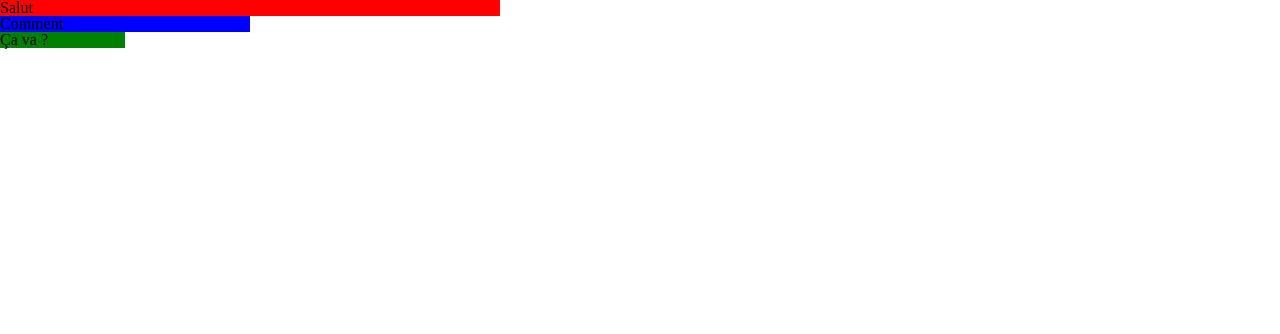
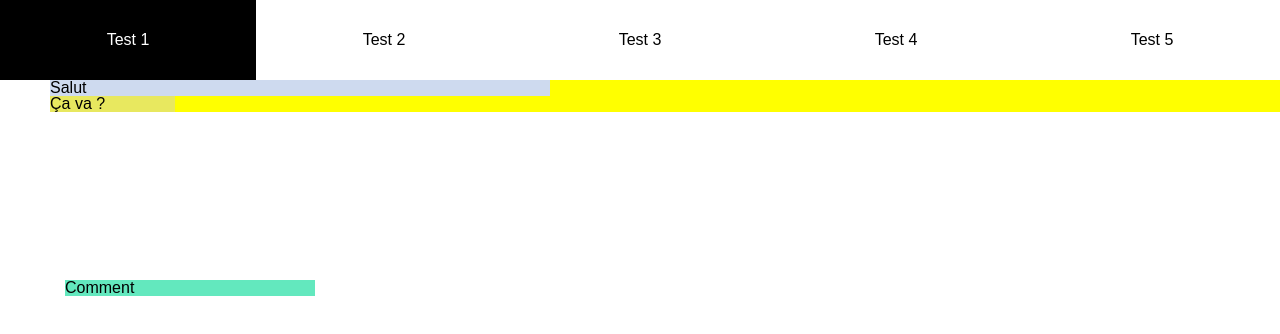
Before and after one commit to RomainLev/Clafoutis, a plain HTML site: page assets/index.html in a window 1280 px wide. Drawn offline with Linux system fonts and the light colour scheme.

Commit message:
Déplacement blocks

```diff
--- a/assets/css/reset.css
+++ b/assets/css/reset.css
@@ -1,6 +1,4 @@
-a {
-	text-decoration: none;
-}
+
 html, body, div, span, applet, object, iframe,
 h1, h2, h3, h4, h5, h6, p, blockquote, pre,
 a, abbr, acronym, address, big, cite, code,
--- a/assets/css/style.css
+++ b/assets/css/style.css
@@ -1,14 +1,61 @@
 @import url("reset.css");
 
+body{
+  font-size: 16px;
+  font-family: Arial, Verdana, sans-serif;
+  color: #000;
+}
+main{
+  background: yellow;
+  margin: 0 0 0 50px;
+  position: relative;
+}
+a {
+  display: inline-block;
+	text-decoration: none;
+}
+header nav ul li{
+  display: inline-block;
+  width: 20%;
+}
+header nav ul li a{
+  display: block;
+  height: 80px;
+  text-align: center;
+  line-height: 80px;
+}
+header nav ul li a:link {
+  color: #000;
+  background: #FFF;
+}
+header nav ul li a:visited {
+  color: #000;
+  background: #FFF;
+}
+header nav ul li a:link:hover {
+  color: #FFF;
+  background: #000;
+}
+header nav ul li a:visited:hover {
+  color: red;
+  background: green;
+}
+header nav ul li a:active {
+  color: #F00;
+  background: #000;
+}
 p#un{
-  background-color: red;
+  background: #cedaef;
   width: 500px;
 }
 p#deux{
-  background-color: blue;
+  background: #63e8be;
   width: 250px;
+  position: absolute;
+  top: 200px;
+  left: 15px;
 }
 p#trois{
-  background-color: green;
+  background: #e8e85f;
   width: 125px;
 }
--- a/assets/index.html
+++ b/assets/index.html
@@ -6,6 +6,11 @@
     <title>Projet clafoutis</title>
   </head>
   <body>
+    <header>
+      <nav>
+        <ul><li><a href="#1">Test 1</a></li><li><a href="#2">Test 2</a></li><li><a href="#3">Test 3</a></li><li><a href="#4">Test 4</a></li><li><a href="#5">Test 5</a></li></ul>
+      </nav>
+    </header>
     <main>
       <p id="un">Salut</p>
       <p id="deux">Comment</p>
```
